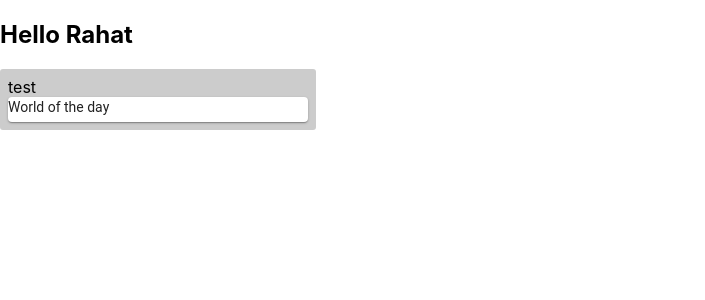
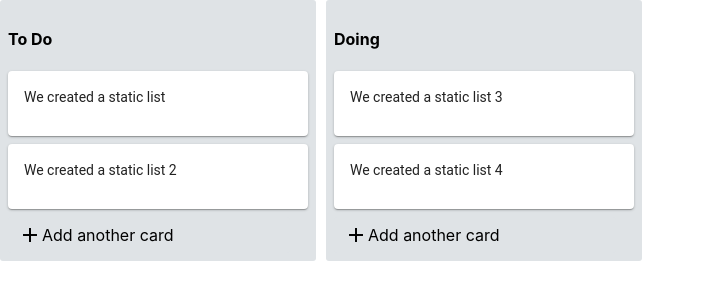
Before and after one commit to Rahat-hosen4mj/trello-clone, a React (Create React App) app: page / in a window 1280 px wide. Shown: the top 300 px of the page, without its empty margins (0-705 px from the left). Built offline with nearby package versions, Linux system fonts and the light colour scheme.

Commit message:
condition add button for list or card

```diff
--- a/package.json
+++ b/package.json
@@ -4,6 +4,7 @@
   "private": true,
   "dependencies": {
     "@material-ui/core": "^3.9.2",
+    "@material-ui/icons": "^3.0.2",
     "@testing-library/jest-dom": "^5.16.5",
     "@testing-library/react": "^13.4.0",
     "@testing-library/user-event": "^13.5.0",
--- a/public/index.html
+++ b/public/index.html
@@ -10,6 +10,12 @@
       content="Web site created using create-react-app"
     />
     <link rel="apple-touch-icon" href="%PUBLIC_URL%/logo192.png" />
+
+    <link
+  rel="stylesheet"
+  href="https://fonts.googleapis.com/icon?family=Material+Icons"
+/>
+
     <!--
       manifest.json provides metadata used when your web app is installed on a
       user's mobile device or desktop. See https://developers.google.com/web/fundamentals/web-app-manifest/
--- a/src/App.js
+++ b/src/App.js
@@ -1,14 +1,34 @@
 
+import { connect, useSelector } from 'react-redux';
 import './App.css';
 import TrelloList from './component/TrelloList';
 
+
 function App() {
+  const lists = useSelector(state => state.lists);
+
   return (
-    <div>
-      <h2>Hello Rahat</h2>
-      <TrelloList title='test'/>
+    <div style={styles.listContainer}>
+
+      {
+        lists.map(list => (<TrelloList title={list.title} cards={list.cards} key={list.id} />))
+      }
+
     </div>
   );
+};
+
+
+const styles = {
+  listContainer:{
+    display: 'flex',
+    flexDirection: "row"
+  }
 }
 
-export default App;
+const mapStateToProps = state =>({
+  lists: state.lists
+});
+
+
+export default connect(mapStateToProps) (App);
--- /dev/null
+++ b/src/component/TrelloActionButton.js
@@ -0,0 +1,40 @@
+import React from 'react';
+import Icon from "@material-ui/core/Icon"
+
+class TrelloActionButton extends React.Component {
+    renderAddButton = () =>{
+        const {list} = this.props;
+
+        const buttonText = list ? "Add another list" : "Add another card";
+        const buttonTextOppacity = list ? 1 : 0.5;
+        const buttonTextColor = list ? "White" : "inherit";
+        const buttonTextBackground = list ? "rgba(0,0,0,.15)" : "inherit"
+
+        return(
+            <div style={{
+                ...styles.oppenForButtonGroup,
+                oppacity: buttonTextOppacity, color: buttonTextColor, backgroundColor: buttonTextBackground}}
+                >
+                <Icon>add</Icon>
+                <p>{buttonText}</p>
+            </div>
+        )
+    };
+    render(){
+        return this.renderAddButton();
+    }
+}
+
+const styles ={
+    oppenForButtonGroup:{
+        display: "flex",
+        alignItems: "center",
+        cursor: "pointer",
+        height: 36,
+        width: 272,
+        paddingLeft: 10,
+        borderRadius: 3,
+    }
+}
+
+export default TrelloActionButton;
--- a/src/component/TrelloCard.js
+++ b/src/component/TrelloCard.js
@@ -1,13 +1,22 @@
 import React from 'react';
 import Card from '@material-ui/core/Card';
 import  Typography  from '@material-ui/core/Typography';
+import CardContent from "@material-ui/core/CardContent"
 
-const TrelloCard = () => {
+const TrelloCard = ({text}) => {
     return (
-        <Card>
-            <Typography gutterBottom>World of the day</Typography>
+        <Card style={styles.cardContainer}>
+            <CardContent>
+            <Typography gutterBottom>{text}</Typography>
+            </CardContent>
         </Card>
     );
 };
 
+const styles = {
+    cardContainer:{
+        marginBottom: 8,
+    }
+}
+
 export default TrelloCard;
--- a/src/component/TrelloList.js
+++ b/src/component/TrelloList.js
@@ -1,21 +1,27 @@
 import React from 'react';
+import TrelloActionButton from './TrelloActionButton';
 import TrelloCard from './TrelloCard';
 
-const TrelloList = ({title}) => {
+const TrelloList = ({title, cards}) => {
+    // console.log(cards)
     return (
         <div style={styles.container}>
-           {title}
-           <TrelloCard />
+           <h4>{title}</h4>
+           {
+            cards.map(card => ( <TrelloCard key={card.id} text={card.text} />))
+           }
+           <TrelloActionButton />
         </div>
     );
 };
 
 const styles = {
     container:{
-        backgroundColor: '#ccc',
+        backgroundColor: '#dfe3e6',
         borderRadius: 3,
         width: 300,
-        padding:8
+        padding:8,
+        marginRight: 10
     }
 }
 export default TrelloList;
--- a/src/reducers/index.js
+++ b/src/reducers/index.js
@@ -1,3 +1,6 @@
 import { combineReducers } from "redux";
+import listsReducer from "./listsReducer";
 
-export default combineReducers({})
+export default combineReducers({
+    lists: listsReducer
+});
--- a/src/reducers/listsReducer.js
+++ b/src/reducers/listsReducer.js
@@ -12,7 +12,21 @@ const initialState = [
                 text: 'We created a static list 2'
             },
         ]
-    }
+    },
+    {
+        title: 'Doing',
+        id: 1,
+        cards: [
+            {
+                id: 0,
+                text: 'We created a static list 3'
+            },
+            {
+                id: 1,
+                text: 'We created a static list 4'
+            },
+        ]
+    },
 ]
 
 const listsReducer = (state = initialState, action) =>{
--- a/src/store/index.js
+++ b/src/store/index.js
@@ -1,7 +1,7 @@
 import { createStore } from "redux";
+import rootReudcer from '../reducers';
 
-const reducer = () =>{}
 
-const store = createStore(reducer);
+const store = createStore(rootReudcer);
 
 export default store;
```
Also changed, not shown: 1 other file (tests, documents, lock files or other folders).
